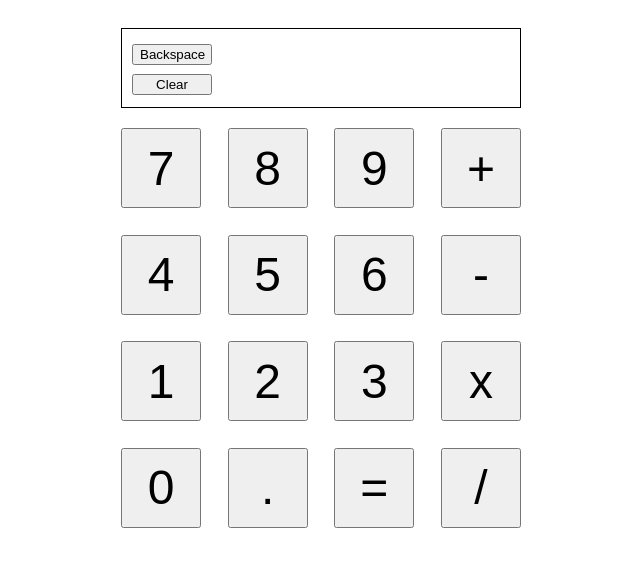
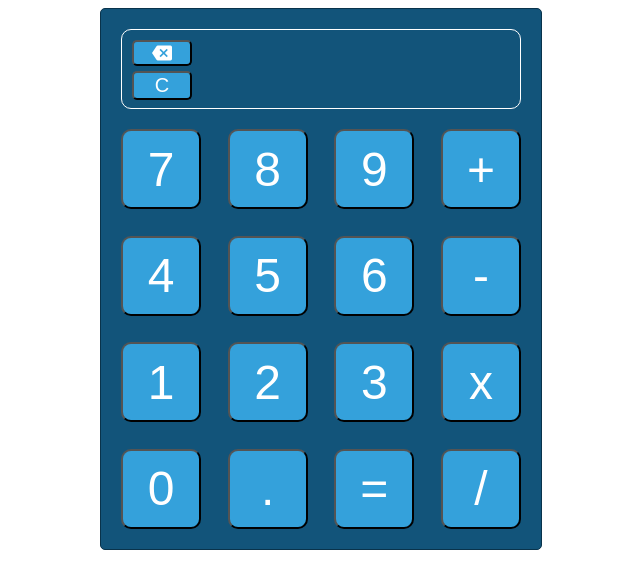
Before and after one commit to Adrian-Koh/odin-calculator, a plain HTML site: page index.html in a window 1280 px wide. Shown: the whole page, without its empty margins (319-959 px from the left). Drawn offline with Linux system fonts and the light colour scheme.

Commit message:
Add colors to calculator

```diff
--- a/index.html
+++ b/index.html
@@ -4,14 +4,15 @@
     <meta charset="UTF-8">
     <meta name="viewport" content="width=device-width, initial-scale=1.0">
     <link rel="stylesheet" href="styles.css">
+    <link href="https://fonts.googleapis.com/icon?family=Material+Icons" rel="stylesheet">
     <title>Calculator</title>
 </head>
 <body>
     <div class="container">
         <div class="display-container">
             <div class="display-buttons">
-                <button class="backspace">Backspace</button>
-                <button class="clear">Clear</button>
+                <button class="backspace material-icons">backspace</button>
+                <button class="clear">C</button>
             </div>
             <div class="display"><span class="display-text"></span></div>
         </div>
--- a/styles.css
+++ b/styles.css
@@ -6,6 +6,9 @@
     width: 400px;
     gap: 20px;
     padding: 20px;
+    border: solid 1px rgb(9, 51, 75);
+    border-radius: 5px;
+    background-color: rgb(18, 84, 122);
 }
 
 body {
@@ -17,7 +20,7 @@ body {
     display: flex;
     height: 80px;
     width: 400px;
-    border: solid 1px black;
+    border: solid 1px white;
     box-sizing: border-box;
     padding: 10px;
 }
@@ -34,21 +37,26 @@ body {
     width: 300px;
     height: 60px;
     padding: 10px;
+    font-family: Arial, Helvetica, sans-serif;
     font-size: 36px;
     text-align: right;
+    color: white;
     vertical-align: middle;
 }
 
 .display-buttons {
     display: flex;
     flex-direction: column;
-    justify-content: space-around;
+    justify-content: space-between;
     height: 60px;
     width: 80px;
+    gap: 5px;
 }
 
 .display-buttons button {
-    width: 80px;
+    width: 60px;
+    height: 30px;
+    font-size: 20px;
 }
 
 .buttons-container {
@@ -70,3 +78,16 @@ body {
     height: 80px;
     font-size: inherit;
 }
+
+button, .display-container {
+    border-radius: 10px;
+}
+
+.display-buttons button {
+    border-radius: 5px;
+}
+
+button {
+    background-color: rgb(52, 161, 219);
+    color: white;
+}
```
